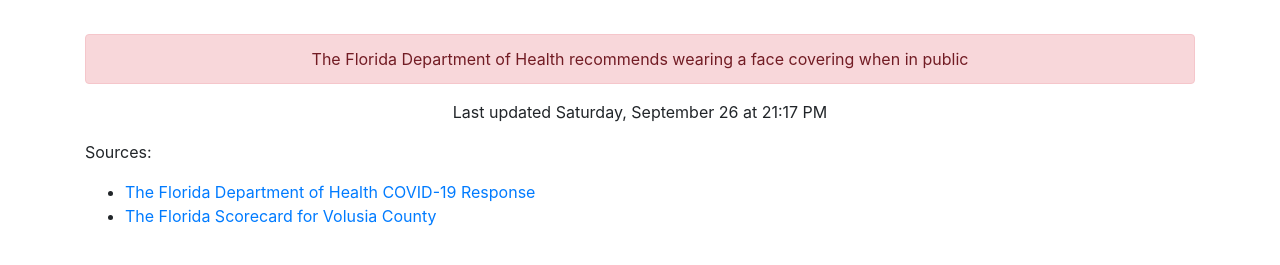
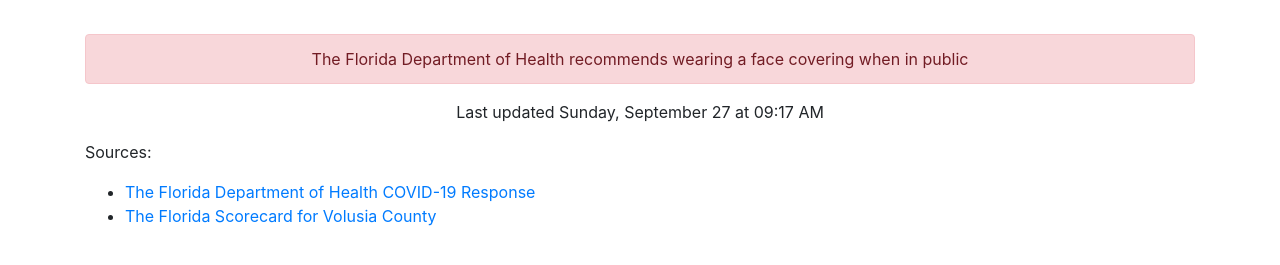
Before and after one commit to thinkjson/timeforchurch, a Jekyll site: the page built from index.md, in a window 1280 px wide. Shown: the part 612-877 px from the top of the page. Built offline with Jekyll 4.4.1, drawn with Linux system fonts in a browser that asks for light colours; our own code applies the rules of GitHub Pages for plain Markdown files.

Commit message:
Updating data

```diff
--- a/_includes/data.html
+++ b/_includes/data.html
@@ -9,4 +9,4 @@
     <div class="outcome text-danger">YES</div>
     <div class="alert alert-danger" role="alert">The Florida Department of Health recommends wearing a face covering when in public</div>
 
-    <p>Last updated Saturday, September 26 at 21:17 PM</p>
+    <p>Last updated Sunday, September 27 at 09:17 AM</p>
```
